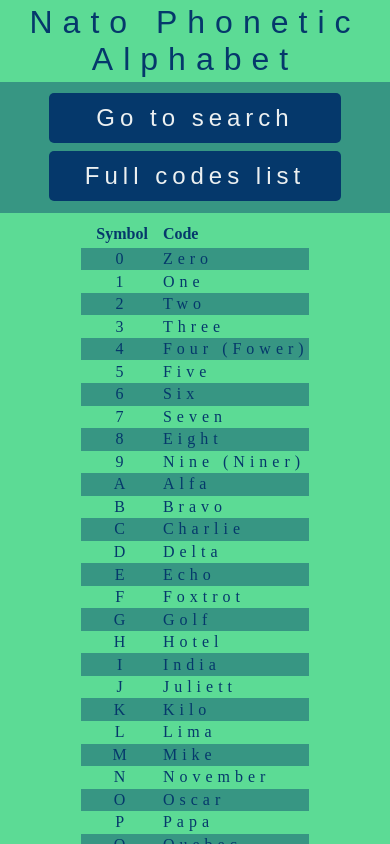
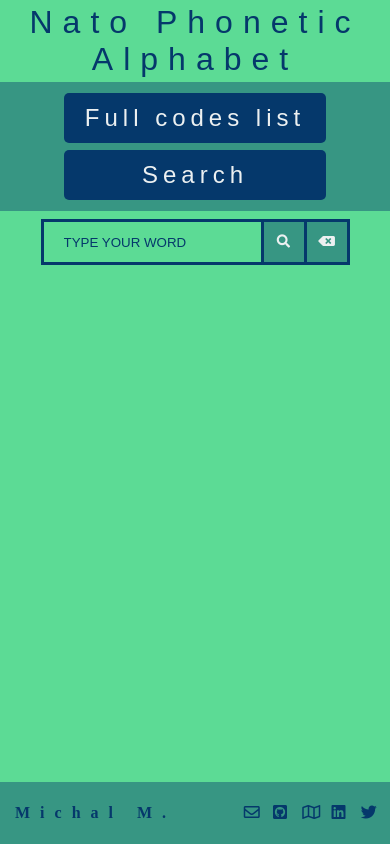
Before and after one commit to icelandico/nato-alphabet-decoder, a plain HTML site: page index.html in a window 390 px wide. Both pictures are taken after a click on the button "About". Shown: the top 844 px of the page. Drawn offline with Linux system fonts and the light colour scheme.

Commit message:
Function to switch hidden buttons

```diff
--- a/assets/js/main.js
+++ b/assets/js/main.js
@@ -2,12 +2,14 @@ const clearButton = document.querySelector('.menu--clear--button');
 const fullListButton = document.querySelector('.button--full-list');
 const searchButton = document.querySelector('.menu--search--button');
 const aboutButton = document.querySelector('.button--about');
+const searchMenuButton = document.querySelector('.button--search-bar');
 const searchValue = document.querySelector('.menu--value');
-const resultContent = document.querySelector('.content');
+const resultDiv = document.querySelector('.result');
 const fullListDiv = document.querySelector('.full-codes-list');
 const searchBarDiv = document.querySelector('.menu-searchbar');
 const aboutDiv = document.querySelector('.about');
 const fullCodeListTable = document.querySelector('.table-codes');
+const contentDivs = document.querySelectorAll('.content');
 const menuButtons = document.querySelectorAll('.button');
 let inputValue;
 let result;
@@ -29,35 +31,21 @@ searchValue.addEventListener('keydown', function(event) {
 
 // Menu Buttons
 
-// fullListButton.addEventListener('click', switchContent);
-// aboutButton.addEventListener('click', switchAboutContent);
-
-
-Array.from(menuButtons).forEach(function (element) {
-  element.addEventListener('click', function(event) {
-    switchContent(event.target, event.target.innerHTML)
+Array.from(menuButtons).forEach(function(button) {
+  button.addEventListener('click', function(e) {
+    hideAndShowNextButton(e.target)
   })
 });
 
-// function switchAboutContent() {
-//   aboutButton.innerHTML === 'About' ? aboutButton.innerHTML ='Go to search' : aboutButton.innerHTML = 'About';
-//   searchBarDiv.classList.toggle('hidden');
-//   clearResult();
-//   clearContent();
-//   aboutDiv.classList.toggle('hidden');
-// }
+// fullListButton.addEventListener('click', showList);
+// searchMenuButton.addEventListener('click', showSearch);
 
-function switchContent(target, content) {
-  let originContent = content;
-  if (target.innerHTML === 'Full codes list' || target.innerHTML === 'About') {
-    target.innerHTML = 'Go to search'
-  } else {
-    target.innerHTML = content;
-  }
-  searchBarDiv.classList.toggle('hidden');
+function showSearch()  {
+  fullListDiv.classList.toggle('hidden');
+  aboutDiv.classList.toggle('hidden');
   clearResult();
   generateList();
-  fullListDiv.classList.toggle('hidden');
+  searchBarDiv.classList.toggle('hidden');
 }
 
 function decode() {
@@ -69,7 +57,7 @@ function decode() {
 function putInDom() {
   let newParagraph = document.createElement('p');
   newParagraph.innerHTML = result[counter];
-  resultContent.appendChild(newParagraph);
+  resultDiv.appendChild(newParagraph);
   counter < result.length - 1 ? counter ++ : clearInterval(wordInsert)
 }
 
@@ -91,7 +79,7 @@ function intervalAppend() {
 
 function clearResult() {
   counter = 0;
-  resultContent.innerHTML = '';
+  resultDiv.innerHTML = '';
   result = [];
 }
 
@@ -122,3 +110,12 @@ function clearContent() {
     fullCodeListTable.removeChild(fullCodeListTable.firstChild);
   }
 }
+
+function hideAndShowNextButton(element) {
+  Array.from(menuButtons).forEach(function(button) {
+    if (button.classList.contains('hidden')) {
+      button.classList.remove('hidden')
+    }
+    element.classList.add('hidden');
+  })
+}
--- a/assets/styles/style.css
+++ b/assets/styles/style.css
@@ -134,7 +134,7 @@ input:-webkit-autofill {
     margin: 2% auto;
 }
 
-.content,
+.result,
 .full-codes-list {
     width: auto;
     white-space: nowrap;
@@ -142,7 +142,7 @@ input:-webkit-autofill {
     text-align: center;
 }
 
-.content p,
+.result p,
 .full-codes-list tr {
     font-size: 1rem;
     letter-spacing: 5px;
@@ -171,7 +171,7 @@ th:first-child {
     padding: 0 15px;
 }
 
-.content p {
+.result p {
     font-size: 2rem;
 }
 
@@ -180,7 +180,7 @@ th:first-child {
     to { opacity: 1}
 }
 
-.content p:first-letter {
+.result p:first-letter {
     font-weight: 900;
     color: #05386b;
 }
--- a/index.html
+++ b/index.html
@@ -19,28 +19,30 @@
       <button type="button" class="button button--about">About</button>
 
       <button type="button" class="button button--full-list">Full codes list</button>
+
+      <button type="button" class="button button--search-bar hidden">Search</button>
     </div>
   </div>
   <div class="active-content">
-    <div class="item menu-searchbar">
+    <div class="content item menu-searchbar">
         <input class="input menu--value" type="text" placeholder="Type Your word" name="name" required>
 
         <button class="input menu--search--button" type="button"><span class="icon fas fa-search"></span></button>
 
         <button class="input menu--clear--button" type="button"><span class="icon fas fa-backspace"></span></button>
     </div>
-    <div class="full-codes-list hidden">
+    <div class="content full-codes-list hidden">
       <table class="table-codes">
       </table>
     </div>
-    <div class="about hidden">
+    <div class="content about hidden">
     <p>
       For more information about NATO Phonetic Alphabet visist this
       <a href="https://www.osric.com/chris/phonetic.html" target="_blank">site</a>
     </p>
     </div>
   </div>
-  <div class="item content">
+  <div class="item result">
   </div>
 </div>
 <footer class="footer">
```
